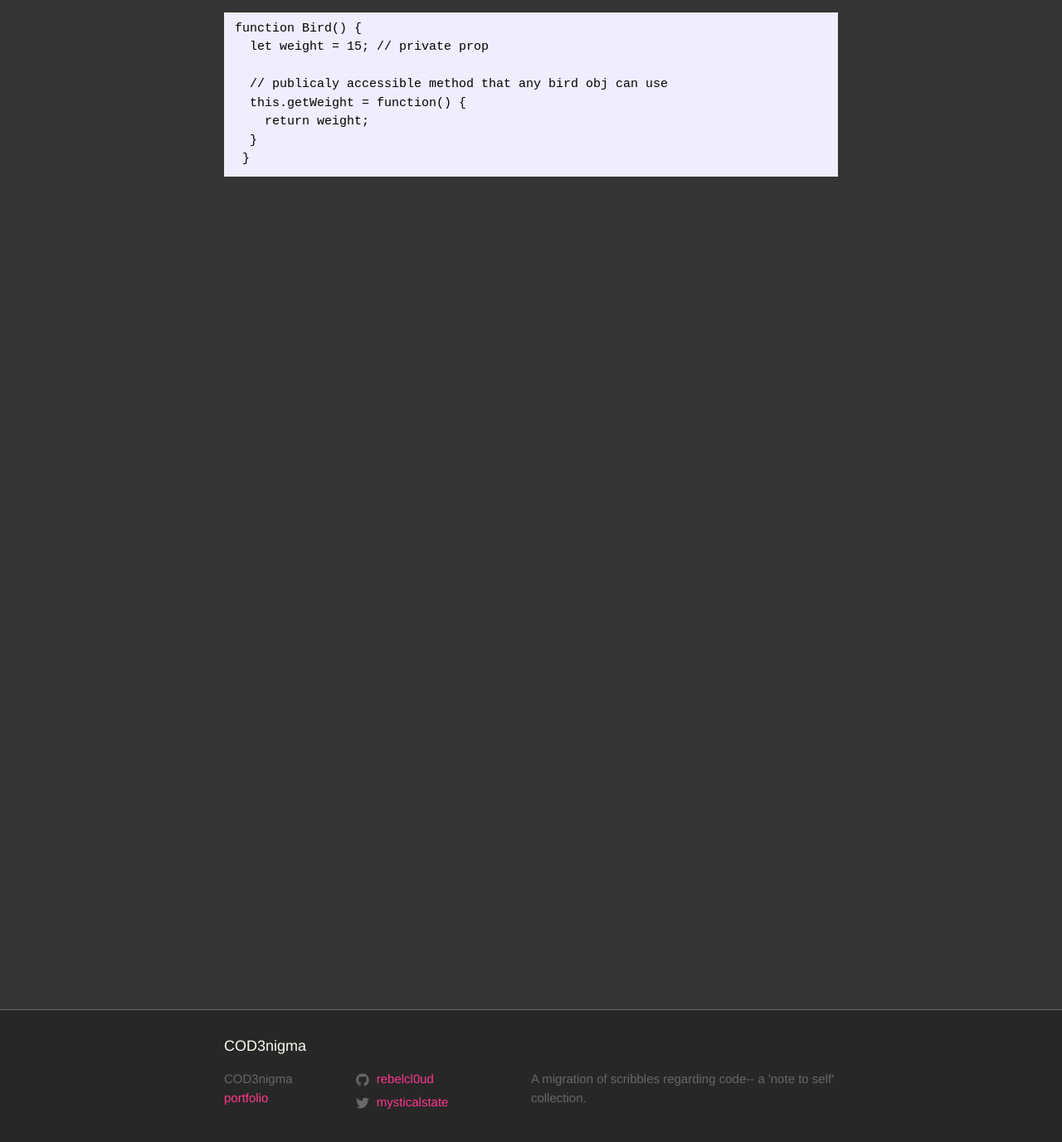
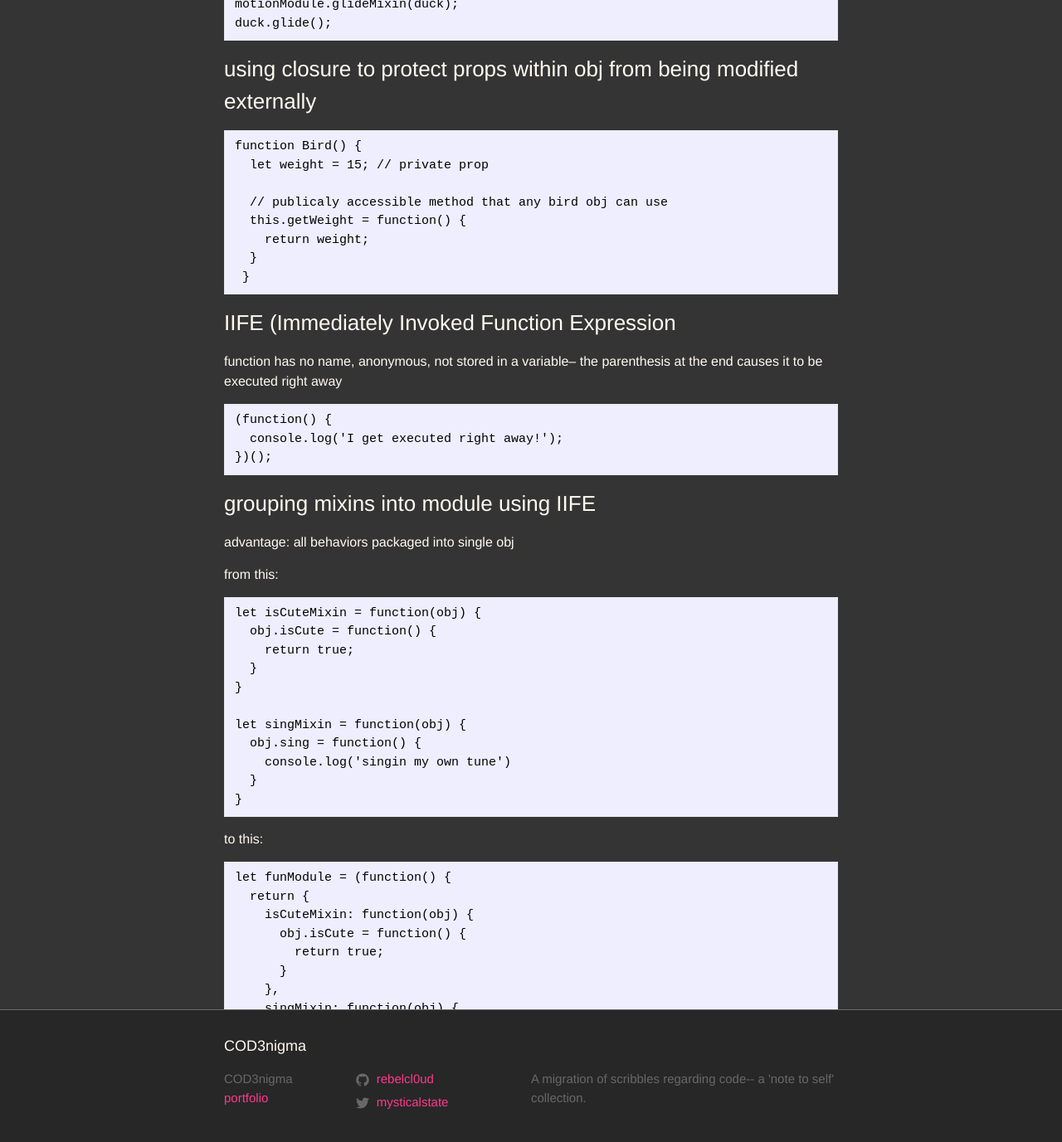
Before and after one commit to rebelcl0ud/blog, a Jekyll site: the page built from _posts/2018-11-11-[59]-oop.markdown, in a window 1280 px wide and 1400 px high, scrolled down 8450 px. Shown: the top 1377 px of the window at 83% size. Built offline with Jekyll 4.4.1, drawn with Linux system fonts in a browser that asks for light colours; some of the changed text lies outside the part shown.

Commit message:
update; mixins, modules, IIFE

````diff
--- a/_posts/2018-11-11-[59]-oop.markdown
+++ b/_posts/2018-11-11-[59]-oop.markdown
@@ -373,6 +373,11 @@ let glideMixin = function(obj) {
 glideMixin(bird);
 glideMixin(boat);
 ```
+The advantage of the `module` pattern, behaviors can be packaged into single object able to be reused by other parts of code.
+```
+motionModule.glideMixin(duck);
+duck.glide();
+```
 
 ### using closure to protect props within obj from being modified externally
 ```
@@ -385,3 +390,46 @@ function Bird() {
   }
  }
 ```
+
+### IIFE (Immediately Invoked Function Expression
+function has no name, anonymous, not stored in a variable-- the parenthesis at the end causes it to be executed right away
+```
+(function() {
+  console.log('I get executed right away!');
+})();
+```
+
+### grouping mixins into module using IIFE
+advantage: all behaviors packaged into single obj
+
+from this:
+```
+let isCuteMixin = function(obj) {
+  obj.isCute = function() {
+    return true;
+  }
+}
+
+let singMixin = function(obj) {
+  obj.sing = function() {
+    console.log('singin my own tune')
+  }
+}
+```
+to this:
+```
+let funModule = (function() {
+  return {
+    isCuteMixin: function(obj) {
+      obj.isCute = function() {
+        return true;
+      }
+    },
+    singMixin: function(obj) {
+      obj.sing = function() {
+        console.log('singin my own tune')
+      }
+    }
+  }
+})();
+```
````
